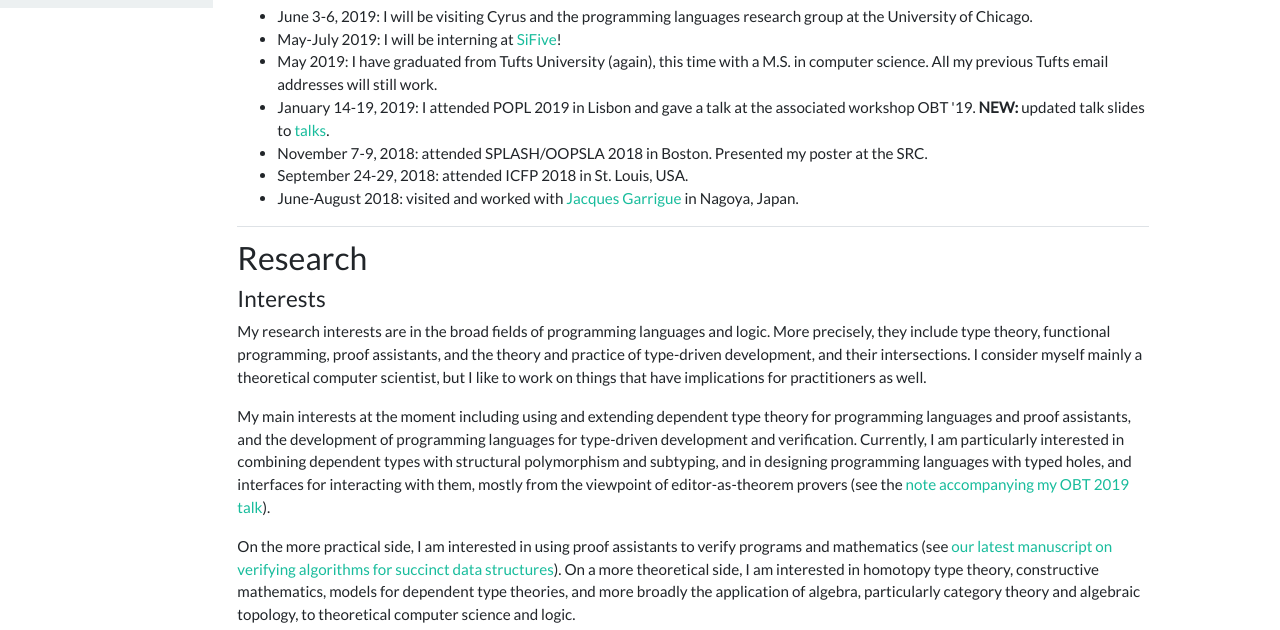
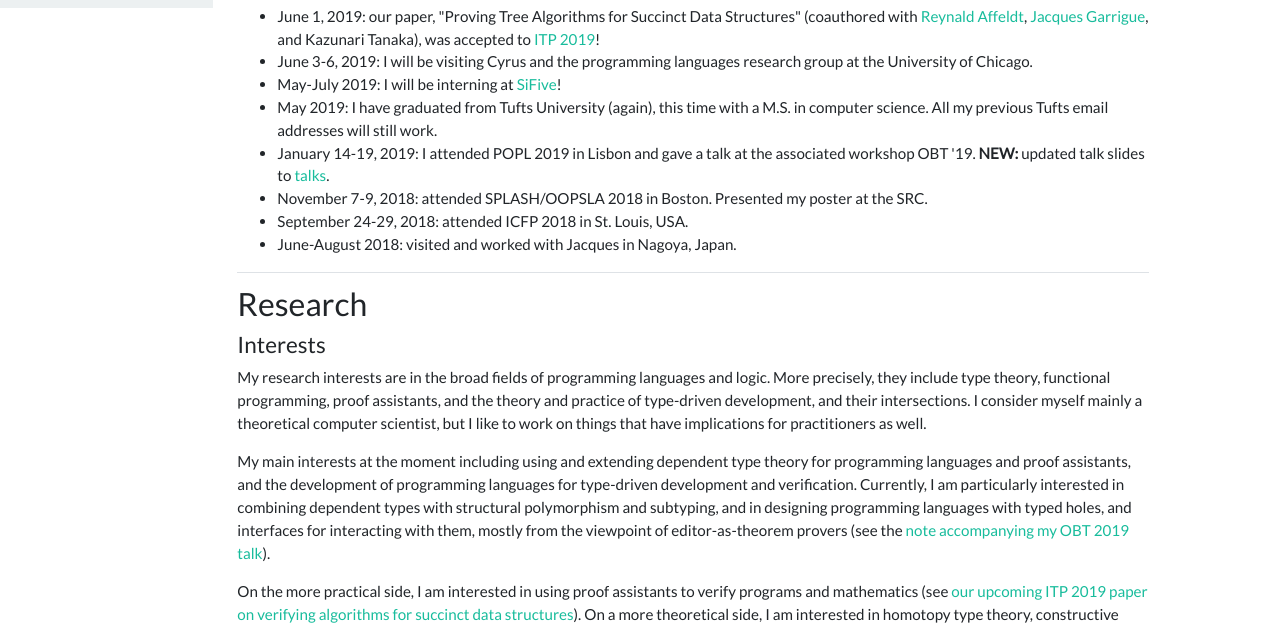
Before and after one commit to xuanruiqi/website, a plain HTML site: page index.html in a window 1280 px wide. Shown: the part 792-1422 px from the top of the page. Drawn offline with nearby package versions, Linux system fonts and the light colour scheme.

Commit message:
Updates about paper

```diff
--- a/index.html
+++ b/index.html
@@ -115,6 +115,10 @@
                 <div class="justify-content-between border-bottom mt-2 pt-1">
                     <h3 class="title" id="recent">Recent Activities</h3>
                     <ul>
+                        <li>June 1, 2019: our paper, "Proving Tree Algorithms for Succinct Data Structures"
+                            (coauthored with <a href="https://staff.aist.go.jp/reynald.affeldt/">
+                            Reynald Affeldt</a>, <a href="https://www.math.nagoya-u.ac.jp/~garrigue/">Jacques Garrigue</a>,
+                            and Kazunari Tanaka), was accepted to <a href="https://itp19.cecs.pdx.edu/">ITP 2019</a>!</li>
                         <li>June 3-6, 2019: I will be visiting Cyrus and the programming languages research group at the
                             University of Chicago.</li>
                         <li>May-July 2019: I will be interning at <a href="https://www.sifive.com/">SiFive</a>!</li>
@@ -124,7 +128,7 @@
                             workshop OBT '19. <b>NEW:</b> updated talk slides to <a href="#talks">talks</a>.</li>
                         <li>November 7-9, 2018: attended SPLASH/OOPSLA 2018 in Boston. Presented my poster at the SRC.</li>
                         <li>September 24-29, 2018: attended ICFP 2018 in St. Louis, USA.</li>
-                        <li>June-August 2018: visited and worked with <a href="https://www.math.nagoya-u.ac.jp/~garrigue/">Jacques Garrigue</a> in Nagoya, Japan.</li>
+                        <li>June-August 2018: visited and worked with Jacques in Nagoya, Japan.</li>
                     </ul>
                 </div>
 
@@ -146,7 +150,7 @@
                     </p>
                     <p>
                         On the more practical side, I am interested in using proof assistants to verify programs and mathematics (see
-                        <a href="#itp19">our latest manuscript on verifying algorithms for succinct data structures</a>). On a more theoretical
+                        <a href="#itp19">our upcoming ITP 2019 paper on verifying algorithms for succinct data structures</a>). On a more theoretical
                         side, I am interested in homotopy type theory, constructive mathematics, models for dependent type theories, and more broadly
                         the application of algebra, particularly category theory and algebraic topology, to theoretical computer science and logic.
                     </p>
@@ -168,7 +172,7 @@
                     <h4>Papers &amp; Drafts</h4>
                     <p style="padding-top: 60px; margin-top: -60px;" id="itp19">
                         <b>Proving Tree Algorithms for Succinct Data Structures</b><br>
-                        Reynald Affeldt, Jacques Garrigue, <u>Xuanrui (Ray) Qi</u>, and Kazunari Tanaka. Submitted to
+                        Reynald Affeldt, Jacques Garrigue, <u>Xuanrui (Ray) Qi</u>, and Kazunari Tanaka. Accepted to
                         the 10th Conference on Interactive Theorem Proving (ITP 2019).<br>
                         <a href="assets/succinct.pdf">[PDF (local copy)]</a> <a href="https://arxiv.org/pdf/1904.02809.pdf">[PDF (arXiv)]</a>
                         <a href="assets/succinct_slides.pdf">[Slides]</a>
```
